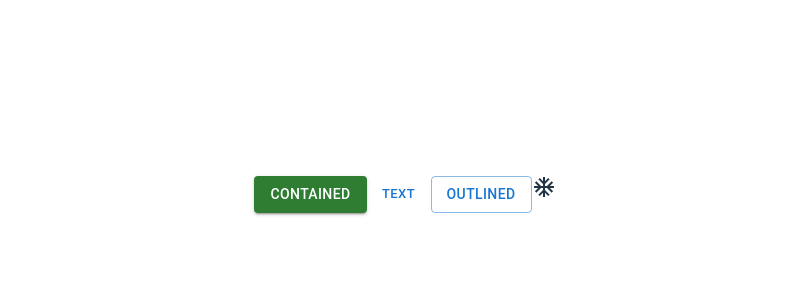
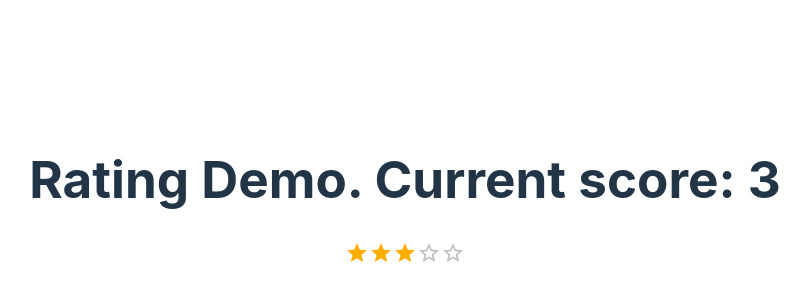
Before and after one commit to Shessire/Web-Dev-Practice, a React (Vite) app in the folder react-effects/: page / in a window 1280 px wide. Shown: the part 206-506 px from the top of the page, without its empty margins (235-1045 px from the left). Built offline with nearby package versions, Linux system fonts and the light colour scheme.

Commit message:
Rating Component

```diff
--- a/react-effects/src/App.jsx
+++ b/react-effects/src/App.jsx
@@ -1,17 +1,11 @@
 import './App.css'
-import Counter from './Counter'
-import Button from '@mui/material/Button';
-import AcUnitIcon from '@mui/icons-material/AcUnit';
+import RatingDemo from './RatingDemo'
 
 function App() {
 
   return (
     <>
-      {/* <Counter /> */}
-      <Button color='success' variant="contained">Contained</Button>
-      <Button size='small' variant="text" onClick={() => alert("HI!!")}>Text</Button>
-      <Button variant="outlined">Outlined</Button>
-      <AcUnitIcon />
+      <RatingDemo />
     </>
   )
 }
--- /dev/null
+++ b/react-effects/src/RatingDemo.jsx
@@ -0,0 +1,22 @@
+import { useState } from "react";
+import Rating from '@mui/material/Rating';
+
+function RatingDemo () {
+
+    const [score, setScore] = useState(3);
+
+    return (
+        <div>
+            <h1>Rating Demo. Current score: {score}</h1>
+            <Rating
+                name="simple-controlled"
+                value={score}
+                onChange={(event, newValue) => {
+                    setScore(newValue);
+                }}
+            />
+        </div>
+    )
+}
+
+export default RatingDemo;
```
